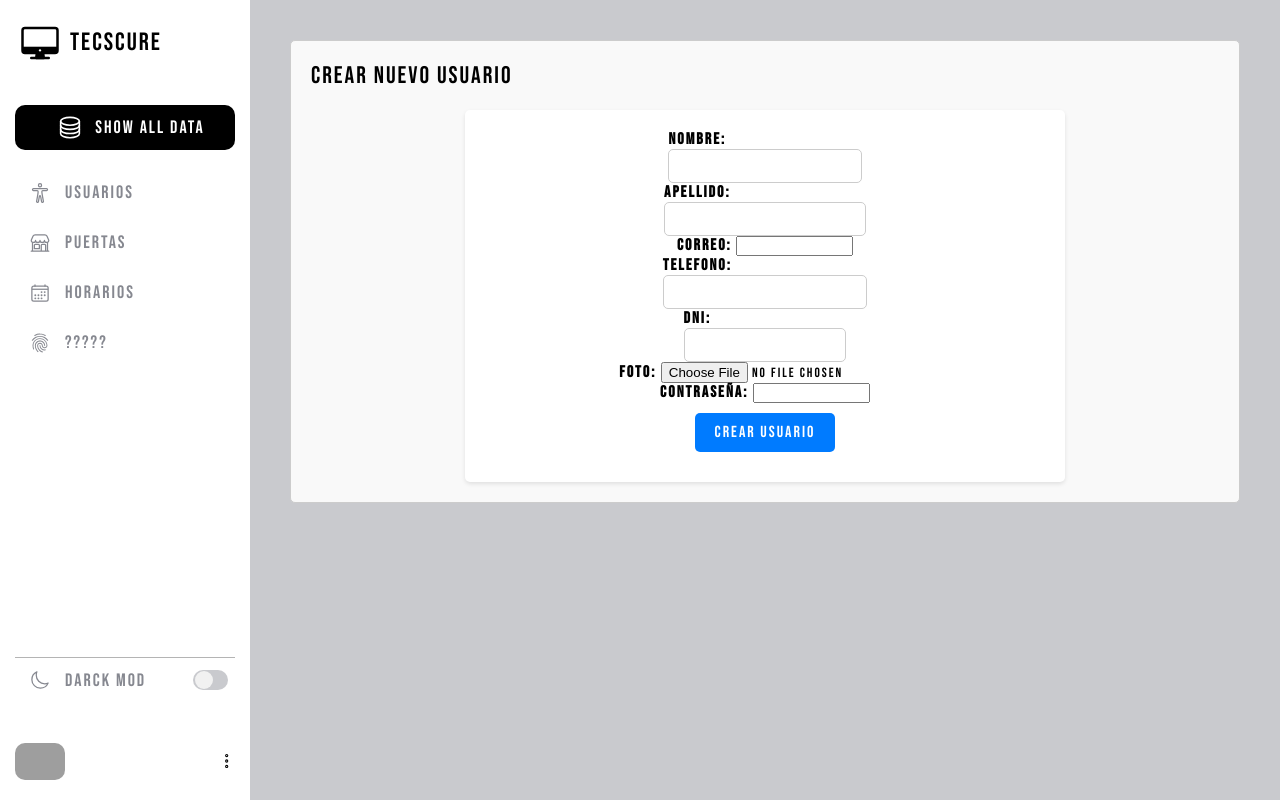
After one commit to PatrickAyllonRubio/Proyecto_TECSURE, a Django app: page /index/usuarios/crear/ in a window 1280 px wide. The commit adds this page. Run offline with Django 5.2, Linux system fonts and the light colour scheme; some libraries are stand-ins or nearby versions; grey boxes are pictures that could not be loaded.

Commit message:
Registro de usuarios

```diff
--- a/App_Principal/admin_page/forms.py
+++ b/App_Principal/admin_page/forms.py
@@ -1,9 +1,21 @@
 # forms.py
 
 from django import forms
-from .models import Accion
+from .models import Accion, User, Puerta
 
 class AccionForm(forms.ModelForm):
     class Meta:
         model = Accion
         fields = ['usuario', 'puerta', 'fecha_actividad', 'hora_actividad']
+
+class UserForm(forms.ModelForm):
+    contraseña = forms.CharField(widget=forms.PasswordInput)
+
+    class Meta:
+        model = User
+        fields = ['nombre', 'apellido', 'correo', 'telefono', 'dni', 'foto', 'contraseña']
+
+class PuertaForm(forms.ModelForm):
+    class Meta:
+        model = Puerta
+        fields = ['codigo', 'ubicacion', 'estado_actual', 'foto']
--- a/App_Principal/admin_page/static/css/dashboard.css
+++ b/App_Principal/admin_page/static/css/dashboard.css
@@ -23,10 +23,9 @@ h1 {
     box-shadow: 0 2px 4px rgba(0, 0, 0, 0.1);
     padding: 20px;
     text-align: center;
-    flex: 1;
+    flex: 1 1 calc(25% - 20px);
     margin: 10px;
     min-width: 200px;
-    max-width: 250px;
 }
 
 .stat h3 {
@@ -52,10 +51,9 @@ h1 {
     border-radius: 8px;
     box-shadow: 0 2px 4px rgba(0, 0, 0, 0.1);
     padding: 20px;
-    flex: 1;
+    flex: 1 1 calc(50% - 20px);
     margin: 10px;
     min-width: 300px;
-    max-width: 600px;
 }
 
 @media (max-width: 768px) {
@@ -70,3 +68,65 @@ h1 {
         margin-bottom: 20px;
     }
 }
+
+.btn-actions {
+    display: inline-block;
+    margin: 20px 0;
+    padding: 10px 20px;
+    background-color: #007bff;
+    color: #fff;
+    text-align: center;
+    border-radius: 5px;
+    text-decoration: none;
+    font-size: 16px;
+}
+
+form {
+    display: flex;
+    flex-direction: column;
+    align-items: center;
+    margin-top: 20px;
+}
+
+form label, form select, form button {
+    margin-bottom: 10px;
+    font-size: 16px;
+}
+
+form button {
+    padding: 10px 20px;
+    background-color: #28a745;
+    color: #fff;
+    border: none;
+    border-radius: 5px;
+    cursor: pointer;
+}
+
+.form-container {
+    margin: 20px;
+    padding: 20px;
+    border: 1px solid #ccc;
+    border-radius: 5px;
+    background-color: #f9f9f9;
+}
+
+.form-container h2 {
+    margin-bottom: 20px;
+}
+
+.btn-submit, .btn-actions {
+    display: inline-block;
+    margin-top: 10px;
+    padding: 10px 20px;
+    color: #fff;
+    background-color: #007bff;
+    border: none;
+    border-radius: 5px;
+    text-decoration: none;
+    text-align: center;
+    cursor: pointer;
+}
+
+.btn-submit:hover, .btn-actions:hover {
+    background-color: #0056b3;
+}
--- a/App_Principal/admin_page/static/css/horarios_styles.css
+++ b/App_Principal/admin_page/static/css/horarios_styles.css
@@ -127,7 +127,7 @@
   }
 
   label {
-    color:#fff;
+    color:#000;
     font-weight: bold;
   }
 
--- /dev/null
+++ b/App_Principal/admin_page/templates/admin_page/crear_usuario.html
@@ -0,0 +1,12 @@
+{% extends "admin_page/index.html" %}
+
+{% block content %}
+<div class="form-container">
+    <h2>Crear Nuevo Usuario</h2>
+    <form method="post" enctype="multipart/form-data">
+        {% csrf_token %}
+        {{ form.as_p }}
+        <button type="submit" class="btn-submit">Crear Usuario</button>
+    </form>
+</div>
+{% endblock %}
--- a/App_Principal/admin_page/urls.py
+++ b/App_Principal/admin_page/urls.py
@@ -13,6 +13,8 @@ urlpatterns = [
     path('reset_password/<int:admin_id>/', reset_password, name='reset_password'),
     path('index/', dashboard, name='index'),
     path('index/generar-reporte-usuario-pdf/<int:usuario_id>/', views.generar_reporte_usuarios_pdf, name='generar_reporte_usuarios_pdf'),
+    path('index/usuarios/crear/', views.crear_usuario, name='crear_usuario'),
+    path('index/puertas/crear/', views.crear_puerta, name='crear_puerta'),
     path('index/usuarios/', lista_usuarios, name='usuarios'),
     path('index/usuarios/editar/', editar_usuario, name='editar_usuario'),
     path('index/usuarios/eliminar/', eliminar_usuario, name='eliminar_usuario'),
--- a/App_Principal/admin_page/views.py
+++ b/App_Principal/admin_page/views.py
@@ -2,7 +2,7 @@ from django.shortcuts import render, redirect
 from .models import Administrador, User, Puerta, Horario, RegistroUsuario, Accion
 from .decorators import include_admin_data
 from django.shortcuts import get_object_or_404
-from django.http import HttpResponse, HttpResponseBadRequest
+from django.http import HttpResponse
 from datetime import datetime
 from reportlab.pdfgen import canvas
 from rest_framework.views import APIView
@@ -14,7 +14,7 @@ from django.contrib.auth.hashers import check_password
 from django.contrib.auth.hashers import make_password
 from .models import User, Puerta
 from .serializers import UserSerializer, PuertaSerializer
-from .forms import AccionForm
+from .forms import AccionForm, UserForm, PuertaForm
 
 class UserView(APIView):
 
@@ -265,6 +265,16 @@ def editar_usuario(request):
     else:
         return HttpResponse(status=405)
 
+def crear_usuario(request):
+    if request.method == 'POST':
+        form = UserForm(request.POST, request.FILES)
+        if form.is_valid():
+            form.save()
+            return redirect('admin_page:index')
+    else:
+        form = UserForm()
+    return render(request, 'admin_page/crear_usuario.html', {'form': form})
+
 @include_admin_data
 def eliminar_usuario(request):
     if request.method == 'GET':
@@ -338,6 +348,16 @@ def eliminar_puerta(request):
         puerta.delete()
         return redirect('admin_page:puertas')
 
+def crear_puerta(request):
+    if request.method == 'POST':
+        form = PuertaForm(request.POST, request.FILES)
+        if form.is_valid():
+            form.save()
+            return redirect('admin_page:index')
+    else:
+        form = PuertaForm()
+    return render(request, 'admin_page/crear_puerta.html', {'form': form})
+
 @include_admin_data
 def horarios(request):
     admin_id = request.session.get('admin_id')
```
Also changed, not shown: App_Principal/admin_page/templates/admin_page/crear_puerta.html (added, +12 -0 lines), App_Principal/admin_page/templates/admin_page/dashboard.html (+12 -15 lines), App_Principal/db.sqlite3, App_Principal/media/user_photos/WhatsApp_Image_2024-06-18_at_4.58.41_PM.jpeg (added), App_Principal/media/user_photos/WhatsApp_Image_2024-06-18_at_5.00.07_PM.jpeg (added), App_Principal/media/user_photos/WhatsApp_Image_2024-06-18_at_5.02.13_PM.jpeg (added), App_Principal/media/user_photos/WhatsApp_Image_2024-06-18_at_5.02.58_PM.jpeg (added).
